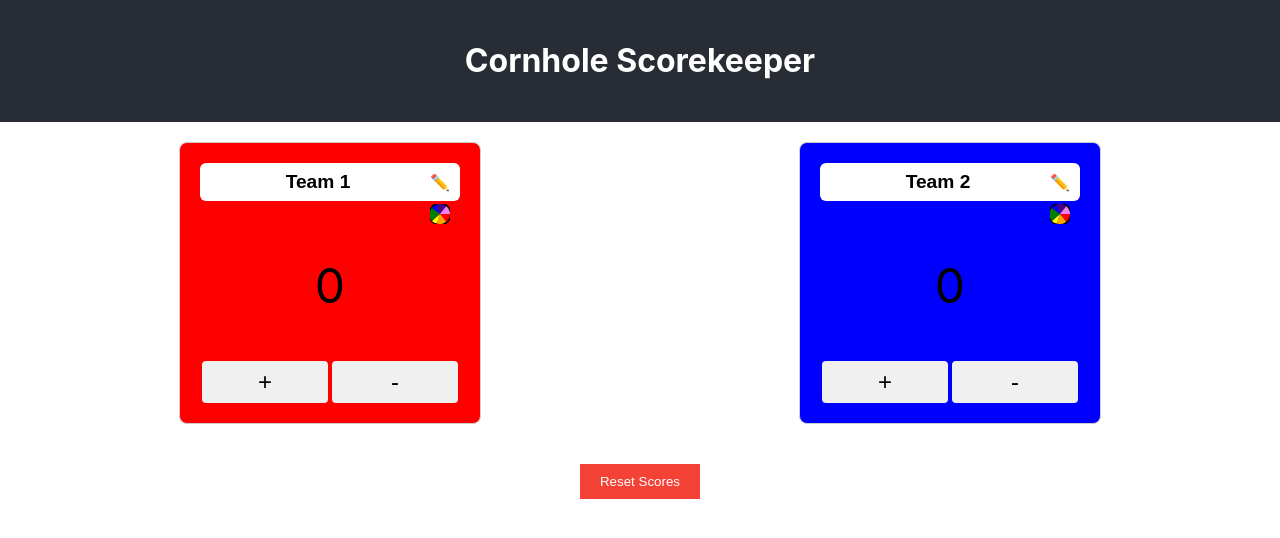
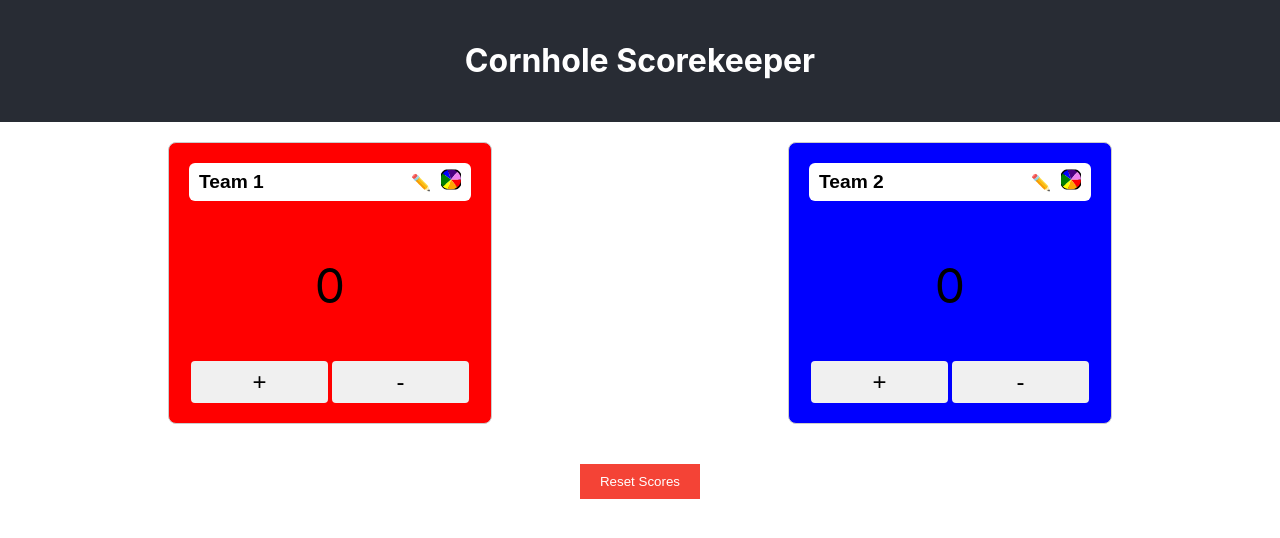
Before and after one commit to zmanoony-arch/cornhole, a React (Create React App) app: page / in a window 1280 px wide. Shown: the top 538 px of the page. Built offline with nearby package versions, Linux system fonts and the light colour scheme.

Commit message:
team name and color wheel repositioning

```diff
--- a/src/App.css
+++ b/src/App.css
@@ -21,33 +21,33 @@
   position: relative;
   display: flex;
   flex-direction: column;
-  justify-content: space-between;
+  justify-content: flex-start;
   min-height: 240px;
 }
 
 .team-name-wrapper {
   position: relative;
   width: 100%;
-  max-width: 260px;
   margin: 0 auto 10px;
+  flex-shrink: 0;
 }
 
 .team-name {
   width: 100%;
   font-size: 1.2em;
-  text-align: center;
+  text-align: left;
   border: none;
   background: white;
   margin-bottom: 0;
   font-weight: bold;
-  padding: 8px 34px 8px 10px;
+  padding: 8px 10px;
   border-radius: 6px;
   box-sizing: border-box;
 }
 
 .team-name-icon {
   position: absolute;
-  right: 10px;
+  right: 40px;
   top: 50%;
   transform: translateY(-50%);
   cursor: pointer;
@@ -55,18 +55,38 @@
   pointer-events: auto;
 }
 
-.score {
-  font-size: 3em;
-  margin: 10px 0;
-  flex: 1;
+.color-icon {
+  position: absolute;
+  top: 50%;
+  right: 10px;
+  transform: translateY(-50%);
+  cursor: pointer;
+  font-size: 1.2em;
+}
+
+.color-palette {
+  position: absolute;
+  top: 100%;
+  right: -8px;
   display: flex;
-  align-items: center;
-  justify-content: center;
+  flex-direction: column;
+  margin-top: 4px;
+  z-index: 10;
+}
+
+.color-palette button {
+  width: 30px;
+  height: 30px;
+  margin: 2px;
+  border: 1px solid #ccc;
+  cursor: pointer;
+  border-radius: 4px;
 }
 
 .score-buttons {
   display: flex;
   width: 100%;
+  flex-shrink: 0;
 }
 
 .score-buttons button {
@@ -105,27 +125,11 @@
   }
 }
 
-.color-icon {
-  position: absolute;
-  top: 100%;
-  right: 10px;
-  cursor: pointer;
-  font-size: 1.5em;
+.score {
+  font-size: 3em;
+  margin: 0;
+  flex: 1;
+  display: flex;
+  align-items: center;
+  justify-content: center;
 }
-
-.color-palette {
-  position: absolute;
-  top: 100%;
-  right: 0;
-  display: flex;
-  flex-direction: column;
-}
-
-.color-palette button {
-  width: 30px;
-  height: 30px;
-  margin: 2px;
-  border: 1px solid #ccc;
-  cursor: pointer;
-  border-radius: 4px;
-}
```
Also changed, not shown: 6 other files (tests, documents, lock files or other folders).
